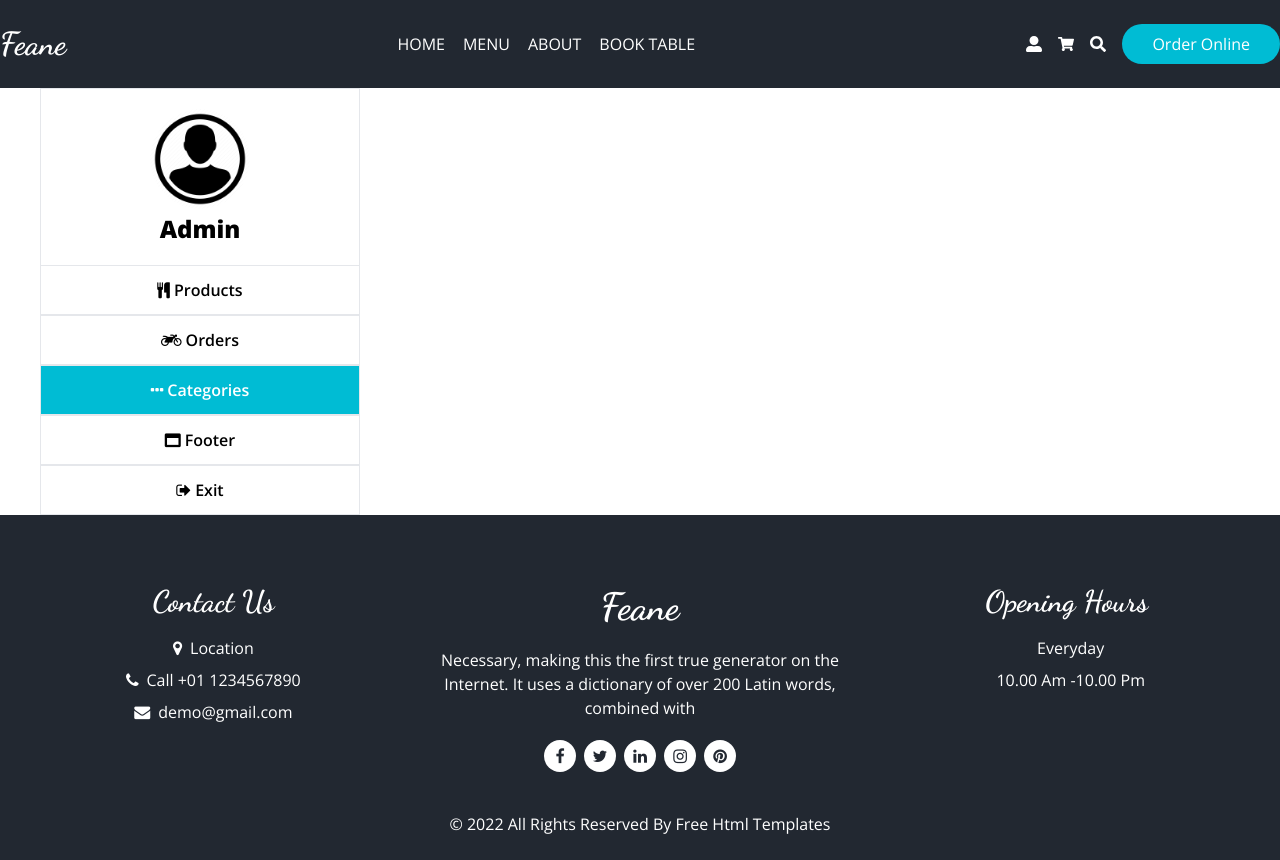
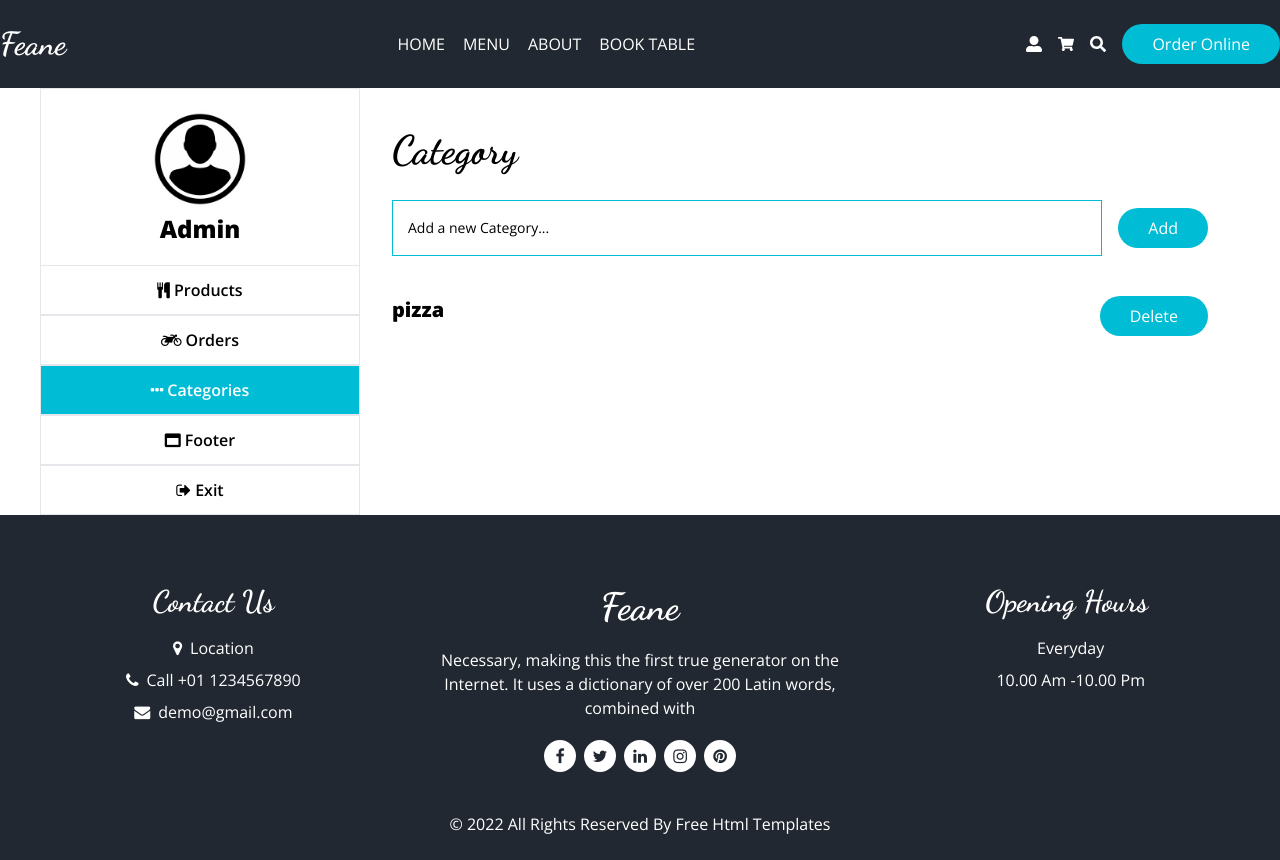
Before and after one commit to kerim-agayev/nextJsYemek, a Next.js app in the folder food_ordering/: page /admin/profile in a window 1280 px wide. Both pictures are taken after a click on the item "Categories". Built offline with nearby package versions, Linux system fonts and the light colour scheme.

Commit message:
admin page category component
admin page category component

```diff
--- /dev/null
+++ b/food_ordering/components/admin/Category.jsx
@@ -0,0 +1,49 @@
+import { useState } from "react";
+import Input from "../form/Input";
+import Title from "../ui/Title";
+
+const Category = () => {
+  const [inputText, setInputText] = useState("");
+  const [categories, setCategories] = useState(["pizza"]);
+
+  return (
+    <div className="lg:p-8 flex-1 lg:mt-0 mt-5">
+      <Title addClass="text-[40px]">Category</Title>
+      <div className="mt-5">
+        <div className="flex gap-4 flex-1 items-center">
+          <Input
+            placeholder="Add a new Category..."
+            onChange={(e) => setInputText(e.target.value)}
+            value={inputText}
+          />
+          <button
+            className="btn-primary"
+            onClick={() => {
+              setCategories([...categories, inputText]);
+              setInputText("");
+            }}
+          >
+            Add
+          </button>
+        </div>
+        <div className="mt-10">
+          {categories.map((category, index) => (
+            <div className="flex justify-between mt-4" key={index}>
+              <b className="text-xl">{category}</b>
+              <button
+                className="btn-primary !bg-danger"
+                onClick={() =>
+                  setCategories(categories.filter((cat) => cat !== category))
+                }
+              >
+                Delete
+              </button>
+            </div>
+          ))}
+        </div>
+      </div>
+    </div>
+  );
+};
+
+export default Category;
--- a/food_ordering/pages/admin/profile.jsx
+++ b/food_ordering/pages/admin/profile.jsx
@@ -1,9 +1,8 @@
 import Image from "next/image";
-
 import { useState } from "react";
-
 import Order from "../../components/admin/Order";
 import Products from "../../components/admin/Products";
+import Category from "../../components/admin/Category";
 const Profile = () => {
   const [tabs, setTabs] = useState(0);
 
@@ -71,6 +70,7 @@ const Profile = () => {
       </div>
       {tabs === 0 && <Products />}
       {tabs === 1 && <Order />}
+      {tabs === 2 && <Category />}
     </div>
   );
 };
```
